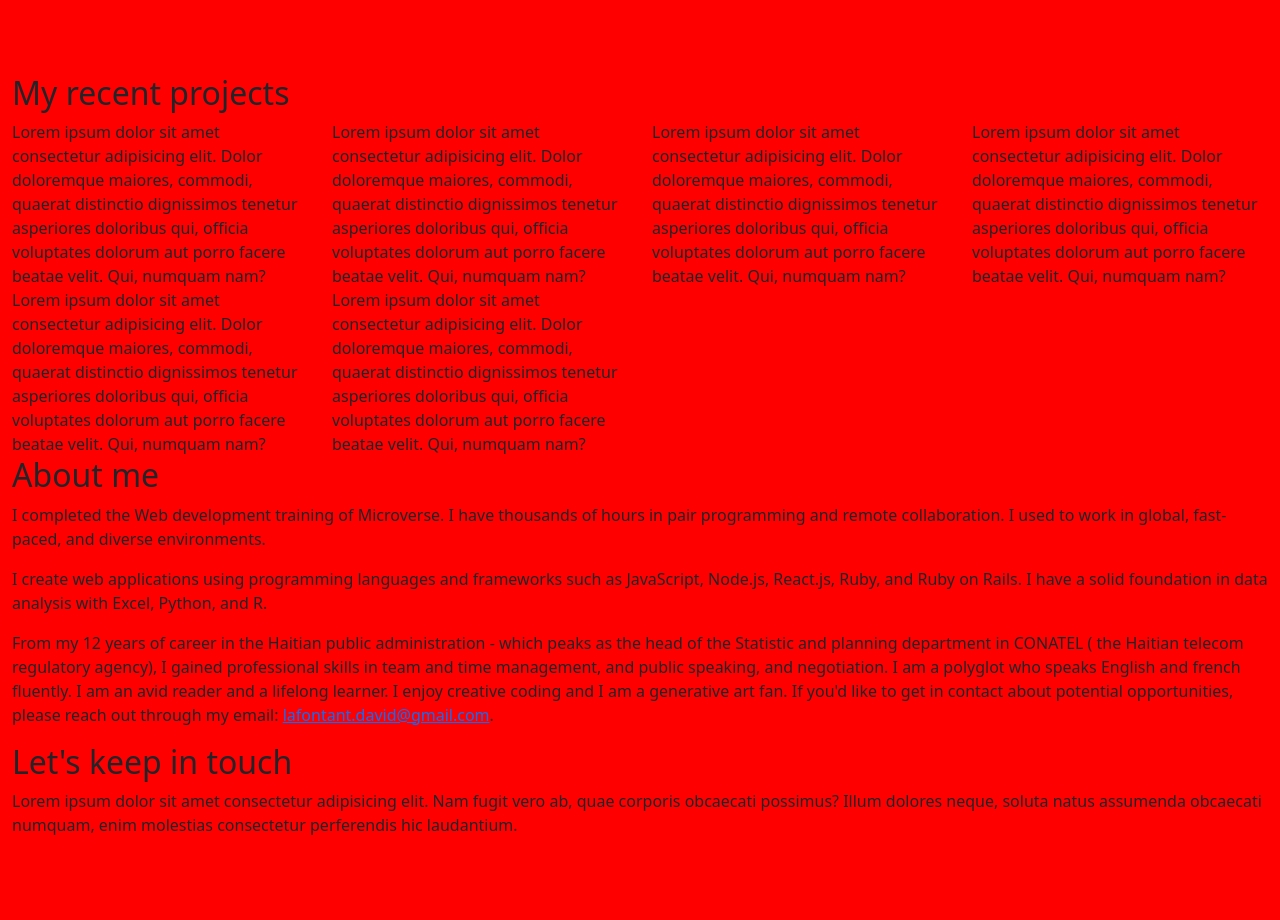
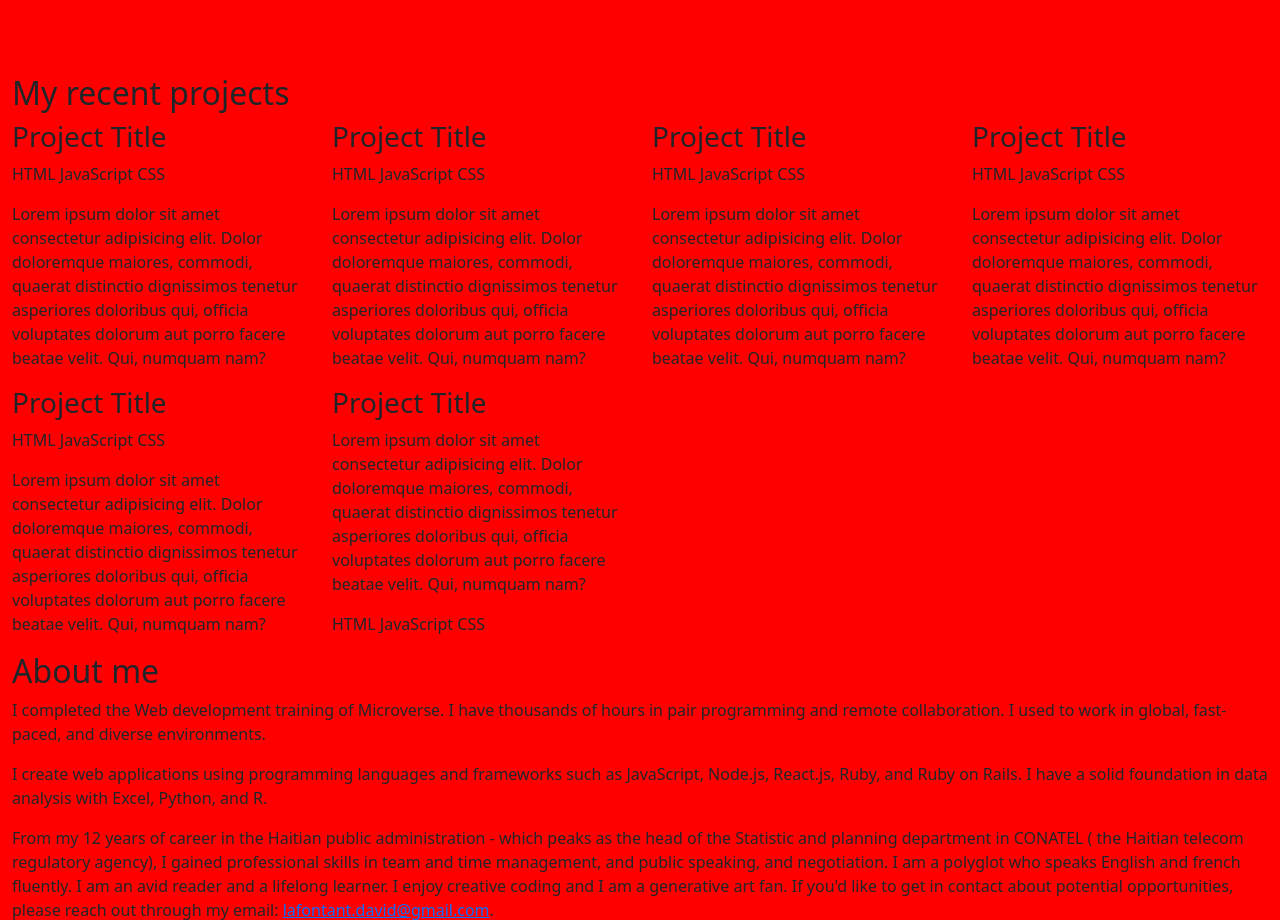
Before and after one commit to david-lafontant/project-alpha, a website: page index.html in a window 1280 px wide. Shown: the part 800-1720 px from the top of the page. Before the commit the page ends 1637 px from the top, so only its background shows below. Drawn offline with nearby package versions, Linux system fonts and the light colour scheme.

Commit message:
Update project section structure

```diff
--- a/index.html
+++ b/index.html
@@ -77,42 +77,123 @@
     </section>
     <section id="portfolio" class="section row">
       <h2>My recent projects</h2>
-      <article class="projects col-lg-3 col-md-12">
-        Lorem ipsum dolor sit amet consectetur adipisicing elit. Dolor
+      <article class="col-lg-3 col-md-12">
+        <div class="projects">
+          <h3>Project Title</h3>
+          <div>
+            <p>
+              <span>HTML</span>
+              <span>JavaScript</span>
+              <span>CSS</span>
+            </p>
+            <p>Lorem ipsum dolor sit amet consectetur adipisicing elit. Dolor
               doloremque maiores, commodi, quaerat distinctio dignissimos tenetur
               asperiores doloribus qui, officia voluptates dolorum aut porro facere
               beatae velit. Qui, numquam nam?
+            </p>
+          </div>
+
+        </div>
+
       </article>
-      <article class="projects col-lg-3 col-md-12">
-        Lorem ipsum dolor sit amet consectetur adipisicing elit. Dolor
+      <article class="col-lg-3 col-md-12">
+        <div class="projects">
+          <h3>Project Title</h3>
+          <div>
+            <p>
+              <span>HTML</span>
+              <span>JavaScript</span>
+              <span>CSS</span>
+            </p>
+            <p>Lorem ipsum dolor sit amet consectetur adipisicing elit. Dolor
               doloremque maiores, commodi, quaerat distinctio dignissimos tenetur
               asperiores doloribus qui, officia voluptates dolorum aut porro facere
               beatae velit. Qui, numquam nam?
+            </p>
+          </div>
+
+        </div>
+
       </article>
-      <article class="projects col-lg-3 col-md-12">
-        Lorem ipsum dolor sit amet consectetur adipisicing elit. Dolor
+      <article class="col-lg-3 col-md-12">
+        <div class="projects">
+          <h3>Project Title</h3>
+          <div>
+            <p>
+              <span>HTML</span>
+              <span>JavaScript</span>
+              <span>CSS</span>
+            </p>
+            <p>Lorem ipsum dolor sit amet consectetur adipisicing elit. Dolor
               doloremque maiores, commodi, quaerat distinctio dignissimos tenetur
               asperiores doloribus qui, officia voluptates dolorum aut porro facere
               beatae velit. Qui, numquam nam?
+            </p>
+          </div>
+
+        </div>
+
       </article>
-      <article class="projects col-lg-3 col-md-12">
-        Lorem ipsum dolor sit amet consectetur adipisicing elit. Dolor
+      <article class="col-lg-3 col-md-12">
+        <div class="projects">
+          <h3>Project Title</h3>
+          <div>
+            <p>
+              <span>HTML</span>
+              <span>JavaScript</span>
+              <span>CSS</span>
+            </p>
+            <p>Lorem ipsum dolor sit amet consectetur adipisicing elit. Dolor
               doloremque maiores, commodi, quaerat distinctio dignissimos tenetur
               asperiores doloribus qui, officia voluptates dolorum aut porro facere
               beatae velit. Qui, numquam nam?
+            </p>
+          </div>
+
+        </div>
+
       </article>
-      <article class="projects col-lg-3 col-md-12">
-        Lorem ipsum dolor sit amet consectetur adipisicing elit. Dolor
+      <article class="col-lg-3 col-md-12">
+        <div class="projects">
+          <h3>Project Title</h3>
+          <div>
+            <p>
+              <span>HTML</span>
+              <span>JavaScript</span>
+              <span>CSS</span>
+            </p>
+            <p>Lorem ipsum dolor sit amet consectetur adipisicing elit. Dolor
               doloremque maiores, commodi, quaerat distinctio dignissimos tenetur
               asperiores doloribus qui, officia voluptates dolorum aut porro facere
               beatae velit. Qui, numquam nam?
+            </p>
+
+          </div>
+
+        </div>
+
       </article>
-      <article class="projects col-lg-3 col-md-12">
-        Lorem ipsum dolor sit amet consectetur adipisicing elit. Dolor
+      <article class="col-lg-3 col-md-12">
+        <div class="projects">
+          <h3>Project Title</h3>
+          <div>
+
+            <p>Lorem ipsum dolor sit amet consectetur adipisicing elit. Dolor
               doloremque maiores, commodi, quaerat distinctio dignissimos tenetur
               asperiores doloribus qui, officia voluptates dolorum aut porro facere
               beatae velit. Qui, numquam nam?
+            </p>
+            <p>
+              <span>HTML</span>
+              <span>JavaScript</span>
+              <span>CSS</span>
+            </p>
+          </div>
+
+        </div>
+
       </article>
+
     </section>
     <section id="about" class="section row">
       <h2>About me</h2>
```
Lines whose indentation alone changed are shown as unchanged.
